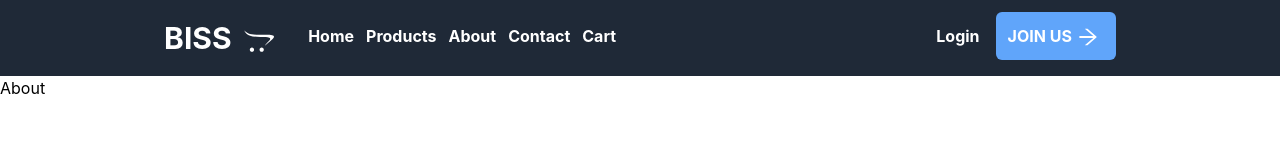
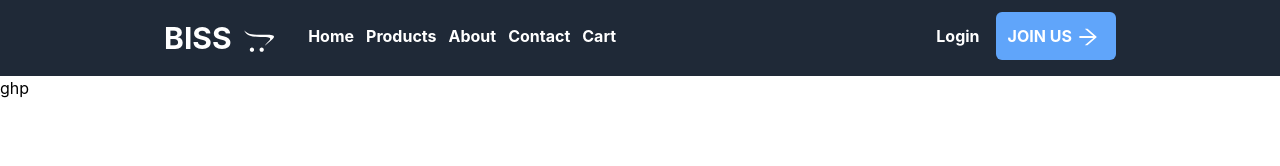
Before and after one commit to savaliyak53/BissEcommarce-nextjs, a Next.js app: page /about in a window 1280 px wide. Shown: the top 166 px of the page. Built offline with nearby package versions, Linux system fonts and the light colour scheme.

Commit message:
docs(about):change spelling

```diff
--- a/src/app/about/page.tsx
+++ b/src/app/about/page.tsx
@@ -5,7 +5,7 @@ const About = () => {
   return (
     <>
       <Navbar />
-      <div>About</div>
+      <div>ghp</div>
     </>
   );
 };
```
